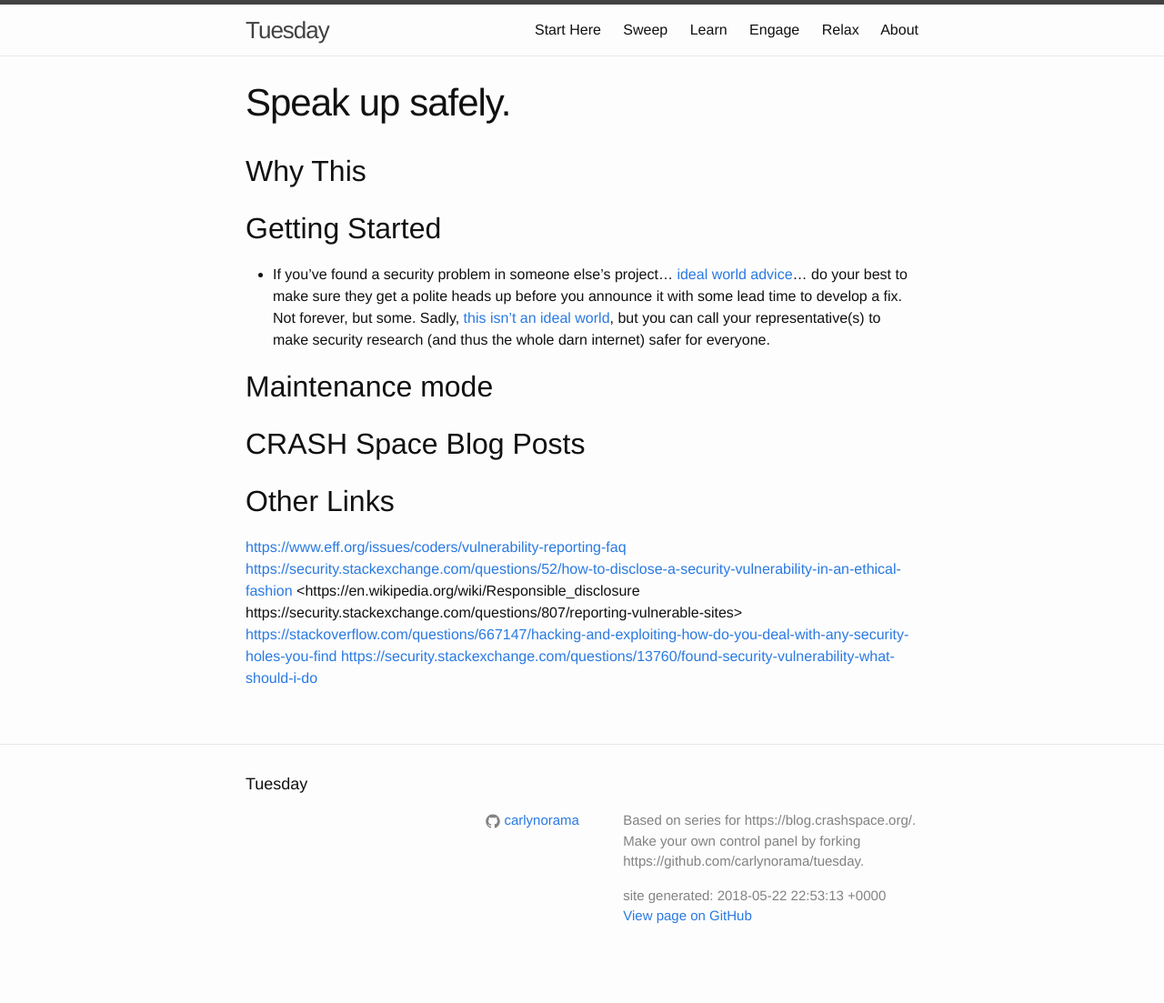
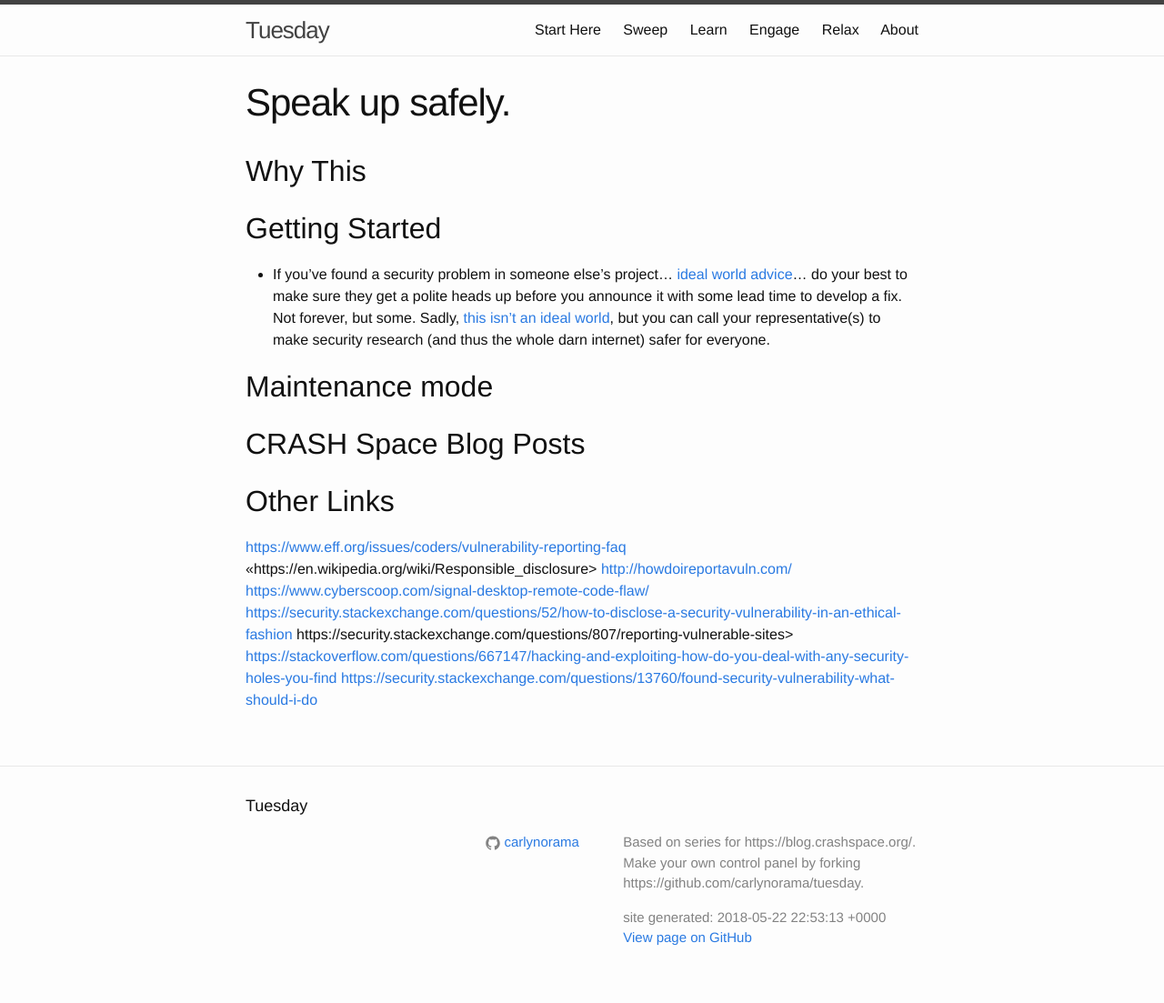
Before and after one commit to CRASHSpace/tuesday, a Jekyll site: the page built from _sweep/zone04/speak_up_safely.md, in a window 1280 px wide. Shown: the whole page at 91% size. Built offline with Jekyll 4.4.1, drawn with Linux system fonts in a browser that asks for light colours; before the commit the page ends 1079 px from its top, so only the background shows below that.

Commit message:
add link

```diff
--- a/_sweep/zone04/speak_up_safely.md
+++ b/_sweep/zone04/speak_up_safely.md
@@ -23,8 +23,10 @@
 ## Other Links
 
 <https://www.eff.org/issues/coders/vulnerability-reporting-faq>
+<<https://en.wikipedia.org/wiki/Responsible_disclosure>
+<http://howdoireportavuln.com/>
+<https://www.cyberscoop.com/signal-desktop-remote-code-flaw/>
 <https://security.stackexchange.com/questions/52/how-to-disclose-a-security-vulnerability-in-an-ethical-fashion>
-<https://en.wikipedia.org/wiki/Responsible_disclosure
 https://security.stackexchange.com/questions/807/reporting-vulnerable-sites>
 <https://stackoverflow.com/questions/667147/hacking-and-exploiting-how-do-you-deal-with-any-security-holes-you-find>
 <https://security.stackexchange.com/questions/13760/found-security-vulnerability-what-should-i-do>
```
